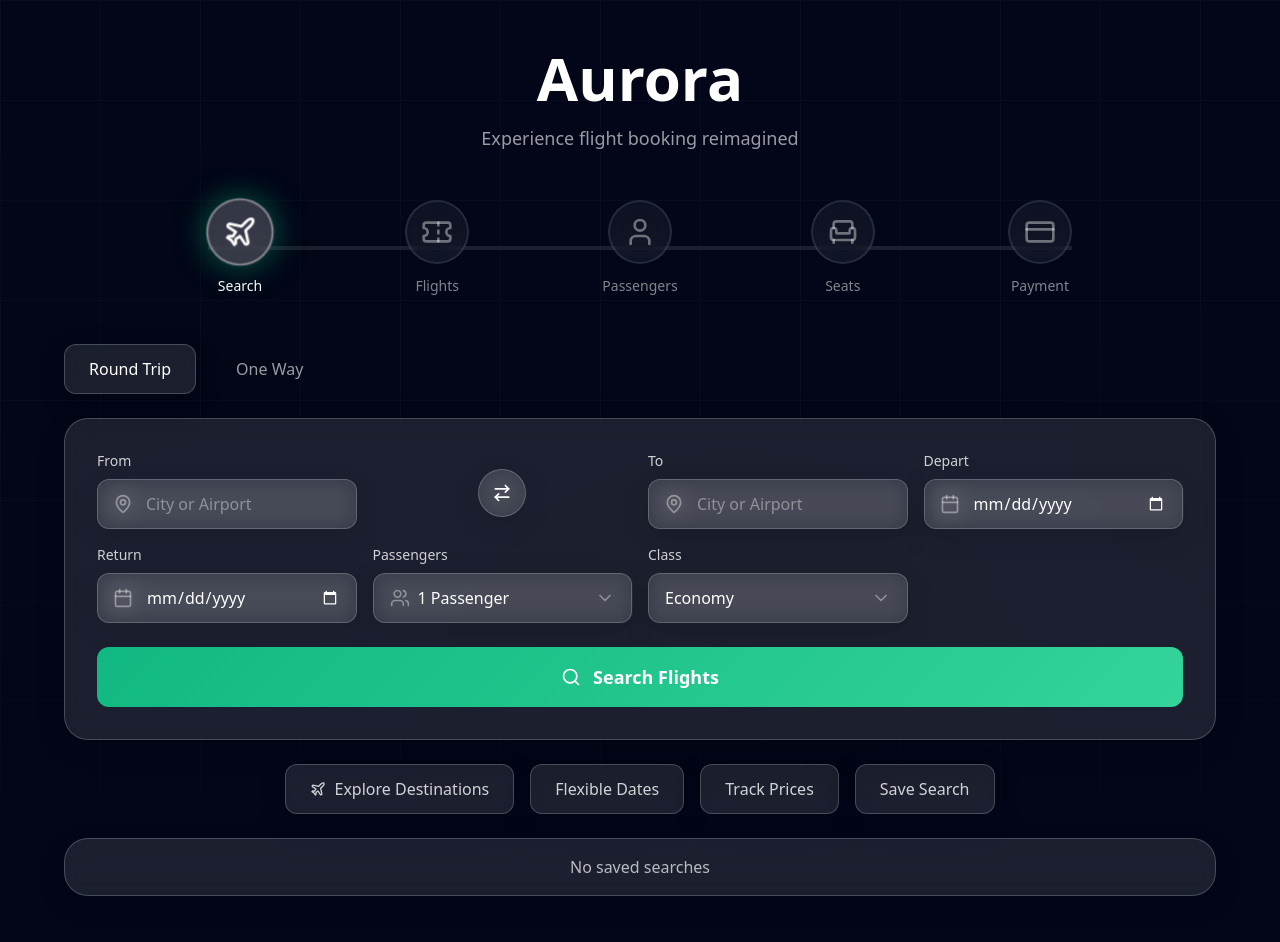
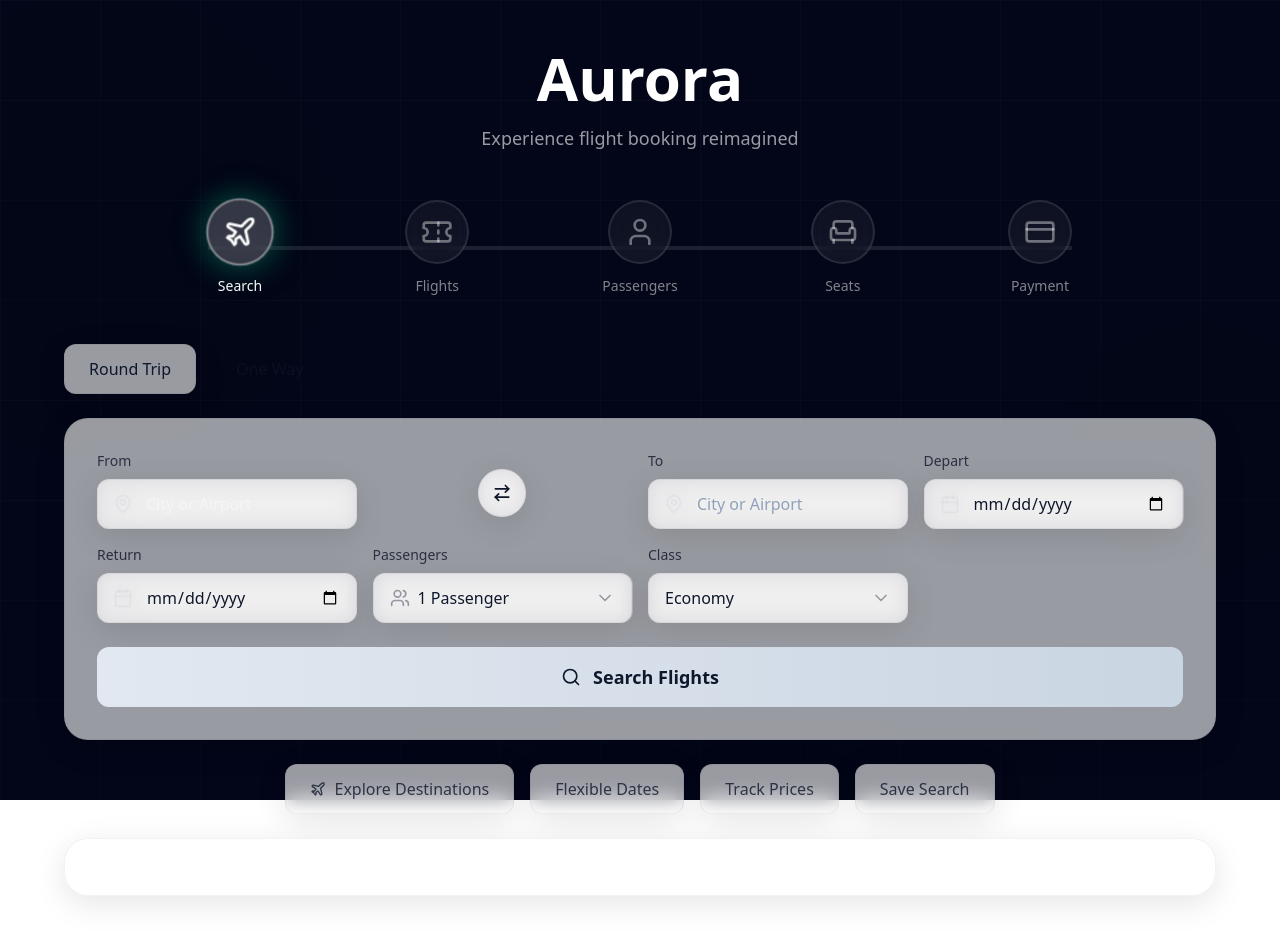
Before and after one commit to The-BlackShadoww/Aurora-Glassmorphic-Flight-Booking-Interface, a Next.js app: page / in a window 1280 px wide. Built offline with nearby package versions, Linux system fonts and the light colour scheme.

Commit message:
feat: update color scheme to neutral tones for improved accessibility and aesthetics

```diff
--- a/app/globals.css
+++ b/app/globals.css
@@ -7,12 +7,14 @@
 
 @theme {
   /* Custom Colors */
-  --color-primary-500: #10b981;
-  --color-primary-600: #047857;
-  --color-accent-pink: #34d399;
-  --color-accent-orange: #6ee7b7;
-  --color-glass-light: rgba(255, 255, 255, 0.1);
-  --color-glass-border: rgba(255, 255, 255, 0.2);
+  /* primary colors now neutral gray for minimal light theme */
+  --color-primary-500: #6b7280; /* slate-500 */
+  --color-primary-600: #4b5563; /* slate-600 */
+  --color-accent-pink: #9ca3af; /* neutral accent */
+  --color-accent-orange: #d1d5db; /* light neutral */
+  /* glass effect should be darker on light background */
+  --color-glass-light: rgba(255, 255, 255, 0.6);
+  --color-glass-border: rgba(0, 0, 0, 0.05);
 
   /* Custom Animations */
   --animate-shimmer: shimmer 2s infinite;
@@ -132,7 +134,8 @@
   }
 
   body {
-    @apply bg-slate-950 text-white antialiased;
+    /* light background with dark text for minimal theme */
+    @apply bg-white text-slate-900 antialiased;
     min-height: 100vh;
   }
 
@@ -152,18 +155,18 @@
   }
 
   ::-webkit-scrollbar-thumb {
-    background: rgba(16, 185, 129, 0.5);
+    background: rgba(107, 114, 128, 0.5);
     border-radius: 10px;
   }
 
   ::-webkit-scrollbar-thumb:hover {
-    background: rgba(16, 185, 129, 0.7);
+    background: rgba(107, 114, 128, 0.7);
   }
 
   /* Firefox Scrollbar */
   * {
     scrollbar-width: thin;
-    scrollbar-color: rgba(16, 185, 129, 0.5) rgba(255, 255, 255, 0.05);
+    scrollbar-color: rgba(107, 114, 128, 0.5) rgba(255, 255, 255, 0.05);
   }
 }
 
--- a/components/booking/FlightSearch.tsx
+++ b/components/booking/FlightSearch.tsx
@@ -159,8 +159,8 @@ export default function FlightSearch() {
           onClick={() => setTripType("roundtrip")}
           className={`px-6 py-3 rounded-xl font-medium transition-all duration-300 ${
             tripType === "roundtrip"
-              ? "glass-card text-white"
-              : "text-white/60 hover:text-white"
+              ? "glass-card text-slate-900"
+              : "text-slate-900/60 hover:text-slate-900"
           }`}
         >
           Round Trip
@@ -169,8 +169,8 @@ export default function FlightSearch() {
           onClick={() => setTripType("oneway")}
           className={`px-6 py-3 rounded-xl font-medium transition-all duration-300 ${
             tripType === "oneway"
-              ? "glass-card text-white"
-              : "text-white/60 hover:text-white"
+              ? "glass-card text-slate-900"
+              : "text-slate-900/60 hover:text-slate-900"
           }`}
         >
           One Way
@@ -187,11 +187,11 @@ export default function FlightSearch() {
           <div className="grid grid-cols-1 md:grid-cols-2 lg:grid-cols-4 gap-4 mb-6">
             {/* From City */}
             <div className="relative">
-              <label className="block text-white/80 text-sm mb-2 font-medium">
+              <label className="block text-slate-900/80 text-sm mb-2 font-medium">
                 From
               </label>
               <div className="relative">
-                <MapPin className="absolute left-4 top-1/2 -translate-y-1/2 w-5 h-5 text-white/40" />
+                <MapPin className="absolute left-4 top-1/2 -translate-y-1/2 w-5 h-5 text-slate-900/40" />
                 <input
                   type="text"
                   value={from}
@@ -233,7 +233,7 @@ export default function FlightSearch() {
                                   {city.country}
                                 </p>
                               </div>
-                              <span className="text-white/80 font-mono">
+                              <span className="text-slate-900/80 font-mono">
                                 {city.code}
                               </span>
                             </div>
@@ -253,17 +253,17 @@ export default function FlightSearch() {
                 whileTap={{ scale: 0.9 }}
                 className="w-12 h-12 glass-card rounded-full flex items-center justify-center hover:bg-white/20 transition-all relative z-[100]"
               >
-                <ArrowRightLeft className="w-5 h-5 text-white" />
+                <ArrowRightLeft className="w-5 h-5 text-slate-900" />
               </motion.button>
             </div>
 
             {/* To City */}
             <div className="relative">
-              <label className="block text-white/80 text-sm mb-2 font-medium">
+              <label className="block text-slate-900/80 text-sm mb-2 font-medium">
                 To
               </label>
               <div className="relative">
-                <MapPin className="absolute left-4 top-1/2 -translate-y-1/2 w-5 h-5 text-white/40" />
+                <MapPin className="absolute left-4 top-1/2 -translate-y-1/2 w-5 h-5 text-slate-900/40" />
                 <input
                   type="text"
                   value={to}
@@ -273,7 +273,7 @@ export default function FlightSearch() {
                   }}
                   onFocus={() => setShowToDropdown(true)}
                   placeholder="City or Airport"
-                  className="w-full glass-card pl-12 pr-4 py-3 text-white placeholder-white/40 rounded-xl transition-all duration-300 focus:border-primary-500/60 focus:bg-white/15 input-glow"
+                  className="w-full glass-card pl-12 pr-4 py-3 text-slate-900 placeholder-slate-400 rounded-xl transition-all duration-300 focus:border-primary-500/60 focus:bg-slate-100 input-glow"
                 />
 
                 {/* Autocomplete Dropdown */}
@@ -317,17 +317,17 @@ export default function FlightSearch() {
 
             {/* Depart Date */}
             <div>
-              <label className="block text-white/80 text-sm mb-2 font-medium">
+              <label className="block text-slate-900/80 text-sm mb-2 font-medium">
                 Depart
               </label>
               <div className="relative">
-                <Calendar className="absolute left-4 top-1/2 -translate-y-1/2 w-5 h-5 text-white/40" />
+                <Calendar className="absolute left-4 top-1/2 -translate-y-1/2 w-5 h-5 text-slate-900/40" />
                 <input
                   type="date"
                   value={departDate}
                   onChange={(e) => setDepartDate(e.target.value)}
                   min={new Date().toISOString().split("T")[0]}
-                  className="w-full glass-card pl-12 pr-4 py-3 text-white rounded-xl transition-all duration-300 focus:border-primary-500/60 focus:bg-white/15 input-glow [color-scheme:dark]"
+                  className="w-full glass-card pl-12 pr-4 py-3 text-slate-900 rounded-xl transition-all duration-300 focus:border-primary-500/60 focus:bg-slate-100 input-glow"
                 />
               </div>
             </div>
@@ -339,17 +339,17 @@ export default function FlightSearch() {
                 animate={{ opacity: 1, x: 0 }}
                 exit={{ opacity: 0, x: -20 }}
               >
-                <label className="block text-white/80 text-sm mb-2 font-medium">
+                <label className="block text-slate-900/80 text-sm mb-2 font-medium">
                   Return
                 </label>
                 <div className="relative">
-                  <Calendar className="absolute left-4 top-1/2 -translate-y-1/2 w-5 h-5 text-white/40" />
+                  <Calendar className="absolute left-4 top-1/2 -translate-y-1/2 w-5 h-5 text-slate-900/40" />
                   <input
                     type="date"
                     value={returnDate}
                     onChange={(e) => setReturnDate(e.target.value)}
                     min={departDate || new Date().toISOString().split("T")[0]}
-                    className="w-full glass-card pl-12 pr-4 py-3 text-white rounded-xl transition-all duration-300 focus:border-primary-500/60 focus:bg-white/15 input-glow [color-scheme:dark]"
+                    className="w-full glass-card pl-12 pr-4 py-3 text-slate-900 rounded-xl transition-all duration-300 focus:border-primary-500/60 focus:bg-slate-100 input-glow"
                   />
                 </div>
               </motion.div>
@@ -357,21 +357,22 @@ export default function FlightSearch() {
 
             {/* Passengers */}
             <div className="relative">
-              <label className="block text-white/80 text-sm mb-2 font-medium">
+              <label className="block text-slate-900/80 text-sm mb-2 font-medium">
                 Passengers
               </label>
               <button
                 onClick={() => setShowPassengerDropdown(!showPassengerDropdown)}
-                className="w-full glass-card px-4 py-3 text-white rounded-xl transition-all duration-300 hover:bg-white/15 flex items-center justify-between"
+                className="w-full glass-card px-4 py-3 text-slate-900 rounded-xl transition-all duration-300 hover:bg-slate-100 flex items-center justify-between"
               >
                 <div className="flex items-center gap-2">
-                  <Users className="w-5 h-5 text-white/40" />
+                  <Users className="w-5 h-5 text-slate-900/40" />
                   <span>
                     {totalPassengers} Passenger{totalPassengers > 1 ? "s" : ""}
                   </span>
                 </div>
                 <ChevronDown
-                  className={`w-5 h-5 text-white/40 transition-transform ${showPassengerDropdown ? "rotate-180" : ""}`}
+                  className={`w-5 h-5 text-slate-900/40 transition-transform ${showPassengerDropdown ? "rotate-180" : ""}`}
+                  n
                 />
               </button>
 
@@ -387,26 +388,26 @@ export default function FlightSearch() {
                     {/* Adults */}
                     <div className="flex items-center justify-between">
                       <div>
-                        <p className="text-white font-medium">Adults</p>
-                        <p className="text-white/60 text-sm">12+ years</p>
+                        <p className="text-slate-900 font-medium">Adults</p>
+                        <p className="text-slate-900/60 text-sm">12+ years</p>
                       </div>
                       <div className="flex items-center gap-3">
                         <button
                           onClick={() => updatePassengers("adults", false)}
                           disabled={passengers.adults <= 1}
-                          className="w-8 h-8 glass-card rounded-lg flex items-center justify-center hover:bg-white/20 disabled:opacity-30 disabled:cursor-not-allowed transition-all"
+                          className="w-8 h-8 glass-card rounded-lg flex items-center justify-center hover:bg-slate-200 disabled:opacity-30 disabled:cursor-not-allowed transition-all"
                         >
-                          <Minus className="w-4 h-4 text-white" />
+                          <Minus className="w-4 h-4 text-slate-900" />
                         </button>
-                        <span className="text-white font-semibold w-8 text-center">
+                        <span className="text-slate-900 font-semibold w-8 text-center">
                           {passengers.adults}
                         </span>
                         <button
                           onClick={() => updatePassengers("adults", true)}
                           disabled={passengers.adults >= 9}
-                          className="w-8 h-8 glass-card rounded-lg flex items-center justify-center hover:bg-white/20 disabled:opacity-30 disabled:cursor-not-allowed transition-all"
+                          className="w-8 h-8 glass-card rounded-lg flex items-center justify-center hover:bg-slate-200 disabled:opacity-30 disabled:cursor-not-allowed transition-all"
                         >
-                          <Plus className="w-4 h-4 text-white" />
+                          <Plus className="w-4 h-4 text-slate-900" />
                         </button>
                       </div>
                     </div>
@@ -414,26 +415,26 @@ export default function FlightSearch() {
                     {/* Children */}
                     <div className="flex items-center justify-between">
                       <div>
-                        <p className="text-white font-medium">Children</p>
-                        <p className="text-white/60 text-sm">2-11 years</p>
+                        <p className="text-slate-900 font-medium">Children</p>
+                        <p className="text-slate-900/60 text-sm">2-11 years</p>
                       </div>
                       <div className="flex items-center gap-3">
                         <button
                           onClick={() => updatePassengers("children", false)}
                           disabled={passengers.children <= 0}
-                          className="w-8 h-8 glass-card rounded-lg flex items-center justify-center hover:bg-white/20 disabled:opacity-30 disabled:cursor-not-allowed transition-all"
+                          className="w-8 h-8 glass-card rounded-lg flex items-center justify-center hover:bg-slate-200 disabled:opacity-30 disabled:cursor-not-allowed transition-all"
                         >
-                          <Minus className="w-4 h-4 text-white" />
+                          <Minus className="w-4 h-4 text-slate-900" />
                         </button>
-                        <span className="text-white font-semibold w-8 text-center">
+                        <span className="text-slate-900 font-semibold w-8 text-center">
                           {passengers.children}
                         </span>
                         <button
                           onClick={() => updatePassengers("children", true)}
                           disabled={passengers.children >= 5}
-                          className="w-8 h-8 glass-card rounded-lg flex items-center justify-center hover:bg-white/20 disabled:opacity-30 disabled:cursor-not-allowed transition-all"
+                          className="w-8 h-8 glass-card rounded-lg flex items-center justify-center hover:bg-slate-200 disabled:opacity-30 disabled:cursor-not-allowed transition-all"
                         >
-                          <Plus className="w-4 h-4 text-white" />
+                          <Plus className="w-4 h-4 text-slate-900" />
                         </button>
                       </div>
                     </div>
@@ -441,33 +442,35 @@ export default function FlightSearch() {
                     {/* Infants */}
                     <div className="flex items-center justify-between">
                       <div>
-                        <p className="text-white font-medium">Infants</p>
-                        <p className="text-white/60 text-sm">Under 2 years</p>
+                        <p className="text-slate-900 font-medium">Infants</p>
+                        <p className="text-slate-900/60 text-sm">
+                          Under 2 years
+                        </p>
                       </div>
                       <div className="flex items-center gap-3">
                         <button
                           onClick={() => updatePassengers("infants", false)}
                           disabled={passengers.infants <= 0}
-                          className="w-8 h-8 glass-card rounded-lg flex items-center justify-center hover:bg-white/20 disabled:opacity-30 disabled:cursor-not-allowed transition-all"
+                          className="w-8 h-8 glass-card rounded-lg flex items-center justify-center hover:bg-slate-200 disabled:opacity-30 disabled:cursor-not-allowed transition-all"
                         >
-                          <Minus className="w-4 h-4 text-white" />
+                          <Minus className="w-4 h-4 text-slate-900" />
                         </button>
-                        <span className="text-white font-semibold w-8 text-center">
+                        <span className="text-slate-900 font-semibold w-8 text-center">
                           {passengers.infants}
                         </span>
                         <button
                           onClick={() => updatePassengers("infants", true)}
                           disabled={passengers.infants >= 5}
-                          className="w-8 h-8 glass-card rounded-lg flex items-center justify-center hover:bg-white/20 disabled:opacity-30 disabled:cursor-not-allowed transition-all"
+                          className="w-8 h-8 glass-card rounded-lg flex items-center justify-center hover:bg-slate-200 disabled:opacity-30 disabled:cursor-not-allowed transition-all"
                         >
-                          <Plus className="w-4 h-4 text-white" />
+                          <Plus className="w-4 h-4 text-slate-900" />
                         </button>
                       </div>
                     </div>
 
                     <button
                       onClick={() => setShowPassengerDropdown(false)}
-                      className="w-full py-2 bg-primary-500/30 hover:bg-primary-500/40 text-white rounded-lg transition-all"
+                      className="w-full py-2 bg-primary-500/30 hover:bg-primary-500/40 text-slate-900 rounded-lg transition-all"
                     >
                       Done
                     </button>
@@ -478,16 +481,17 @@ export default function FlightSearch() {
 
             {/* Class */}
             <div className="relative">
-              <label className="block text-white/80 text-sm mb-2 font-medium">
+              <label className="block text-slate-900/80 text-sm mb-2 font-medium">
                 Class
               </label>
               <button
                 onClick={() => setShowClassDropdown(!showClassDropdown)}
-                className="w-full glass-card px-4 py-3 text-white rounded-xl transition-all duration-300 hover:bg-white/15 flex items-center justify-between"
+                className="w-full glass-card px-4 py-3 text-slate-900 rounded-xl transition-all duration-300 hover:bg-slate-100 flex items-center justify-between"
               >
                 <span className="capitalize">{flightClass}</span>
                 <ChevronDown
-                  className={`w-5 h-5 text-white/40 transition-transform ${showClassDropdown ? "rotate-180" : ""}`}
+                  className={`w-5 h-5 text-slate-900/40 transition-transform ${showClassDropdown ? "rotate-180" : ""}`}
+                  n
                 />
               </button>
 
@@ -509,8 +513,8 @@ export default function FlightSearch() {
                         }}
                         className={`w-full px-4 py-3 text-left hover:bg-white/10 transition-colors capitalize ${
                           flightClass === classType
-                            ? "bg-white/10 text-primary-500"
-                            : "text-white"
+                            ? "bg-slate-100 text-primary-500"
+                            : "text-slate-900"
                         }`}
                       >
                         {classType}
@@ -542,19 +546,19 @@ export default function FlightSearch() {
         transition={{ duration: 0.5, delay: 0.3 }}
         className="mt-6 flex flex-wrap gap-4 justify-center"
       >
-        <button className="glass-card px-6 py-3 rounded-xl text-white/80 hover:text-white hover:bg-white/15 transition-all flex items-center gap-2">
+        <button className="glass-card px-6 py-3 rounded-xl text-slate-900/80 hover:text-slate-900 hover:bg-slate-100 transition-all flex items-center gap-2">
           <Plane className="w-4 h-4" />
           Explore Destinations
         </button>
-        <button className="glass-card px-6 py-3 rounded-xl text-white/80 hover:text-white hover:bg-white/15 transition-all">
+        <button className="glass-card px-6 py-3 rounded-xl text-slate-900/80 hover:text-slate-900 hover:bg-slate-100 transition-all">
           Flexible Dates
         </button>
-        <button className="glass-card px-6 py-3 rounded-xl text-white/80 hover:text-white hover:bg-white/15 transition-all">
+        <button className="glass-card px-6 py-3 rounded-xl text-slate-900/80 hover:text-slate-900 hover:bg-slate-100 transition-all">
           Track Prices
         </button>
         <button
           onClick={handleSave}
-          className="glass-card px-6 py-3 rounded-xl text-white/80 hover:text-white hover:bg-white/15 transition-all"
+          className="glass-card px-6 py-3 rounded-xl text-slate-900/80 hover:text-slate-900 hover:bg-slate-100 transition-all"
         >
           Save Search
         </button>
--- a/components/ui/Button.tsx
+++ b/components/ui/Button.tsx
@@ -20,11 +20,11 @@ export default function Button({
         "btn-ripple rounded-xl font-semibold transition-all duration-300",
         "disabled:opacity-50 disabled:cursor-not-allowed",
         variant === "primary" &&
-          "bg-emerald-green-gradient text-white hover:shadow-lg hover:glow-purple",
+          "bg-gradient-to-r from-slate-200 to-slate-300 text-slate-900 hover:shadow-lg",
         (variant === "secondary" || variant === "outline") &&
-          "glass-card text-white hover:bg-white/20",
+          "glass-card text-slate-900 hover:bg-slate-100",
         variant === "ghost" &&
-          "text-white/80 hover:text-white hover:bg-white/10",
+          "text-slate-900/80 hover:text-slate-900 hover:bg-slate-100",
         size === "sm" && "px-4 py-2 text-sm",
         size === "md" && "px-6 py-3 text-base",
         size === "lg" && "px-8 py-4 text-lg",
```
Also changed, not shown: components/ui/Input.tsx (+20 -17 lines).
